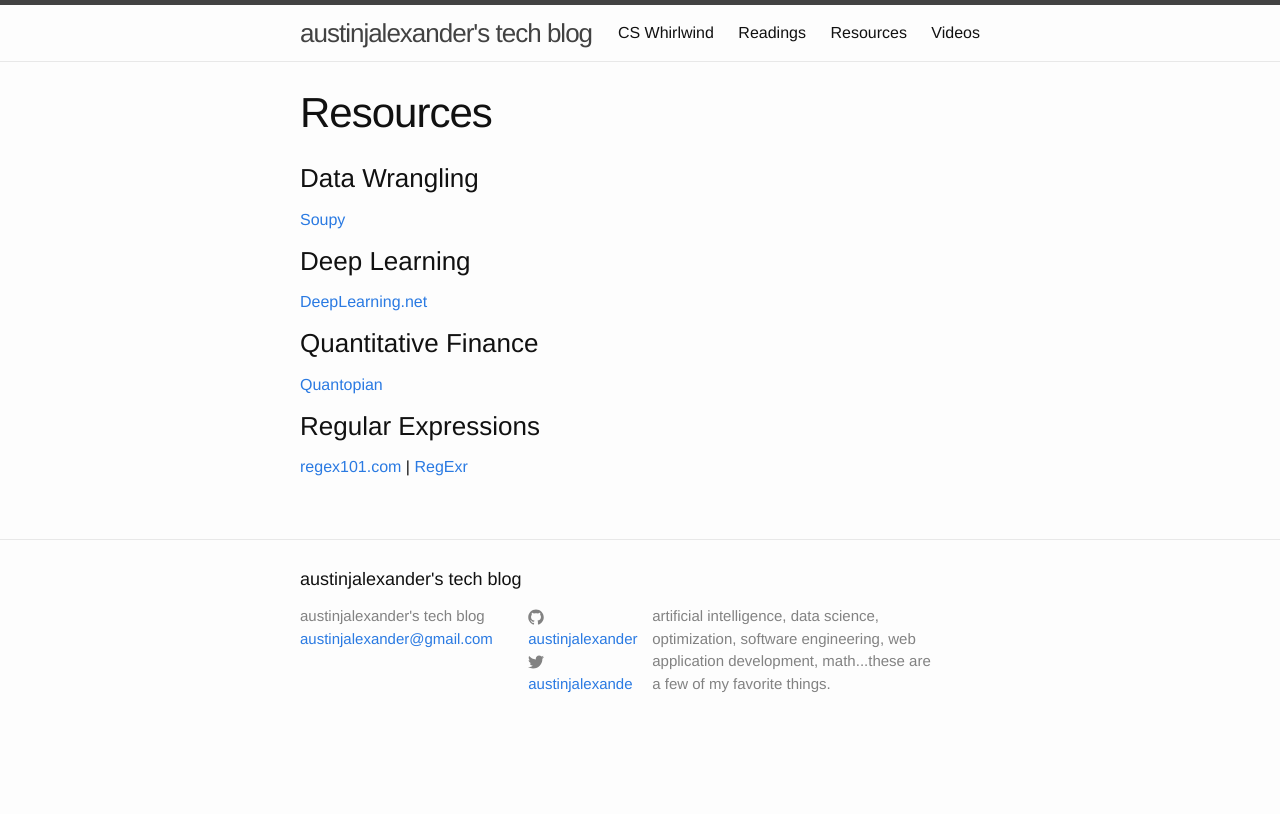
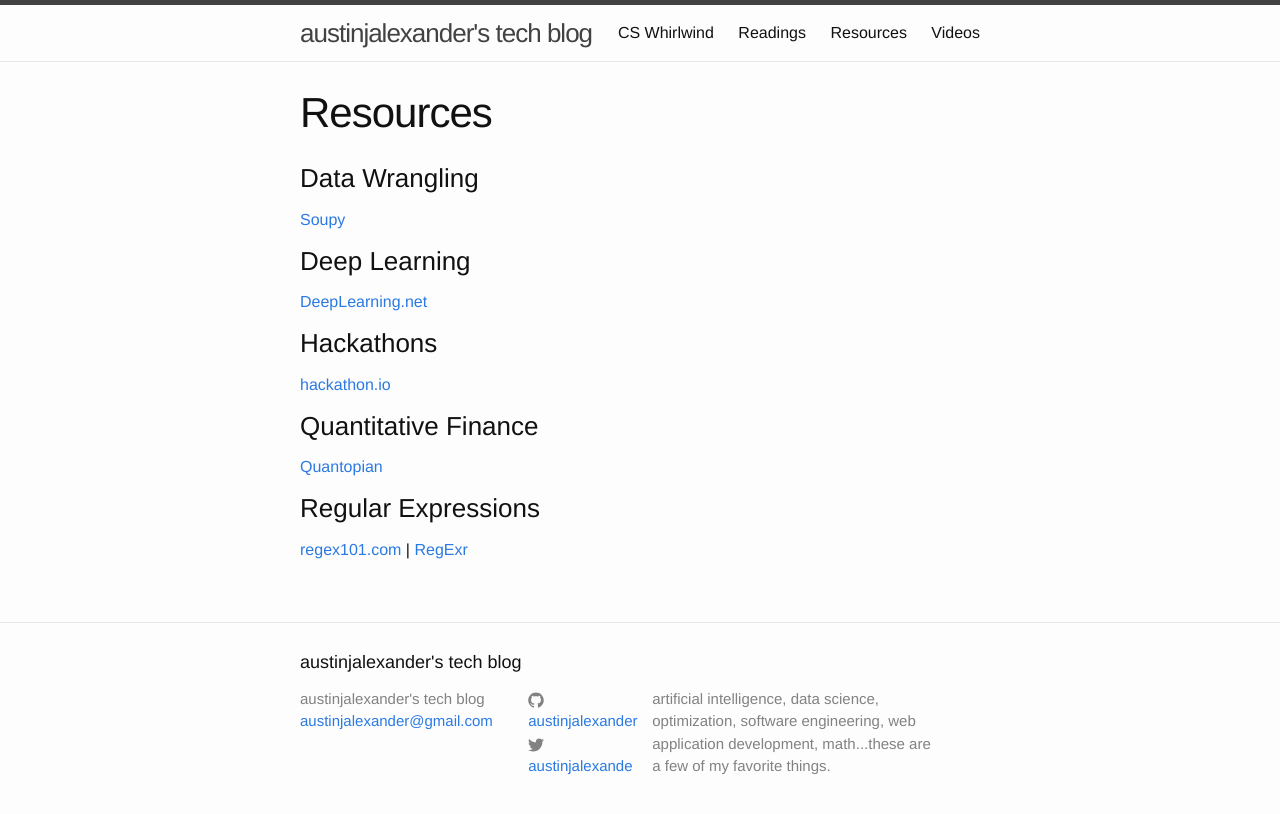
Before and after one commit to austinjalexander/austinjalexander.github.io, a Jekyll site: the page built from resources.md, in a window 1280 px wide. Shown: the top 814 px of the page. Built offline with Jekyll 4.4.1, drawn with Linux system fonts in a browser that asks for light colours; nearby versions of some CDN libraries.

Commit message:
added hackathons

```diff
--- a/resources.md
+++ b/resources.md
@@ -10,6 +10,9 @@ permalink: /resources/
 ###Deep Learning
 <a href="http://deeplearning.net/" target="_blank">DeepLearning.net</a>
 
+###Hackathons
+<a href="http://www.hackathon.io/events" target="_blank">hackathon.io</a>
+
 ###Quantitative Finance
 <a href="https://www.quantopian.com/home" target="_blank">Quantopian</a>
 
```
